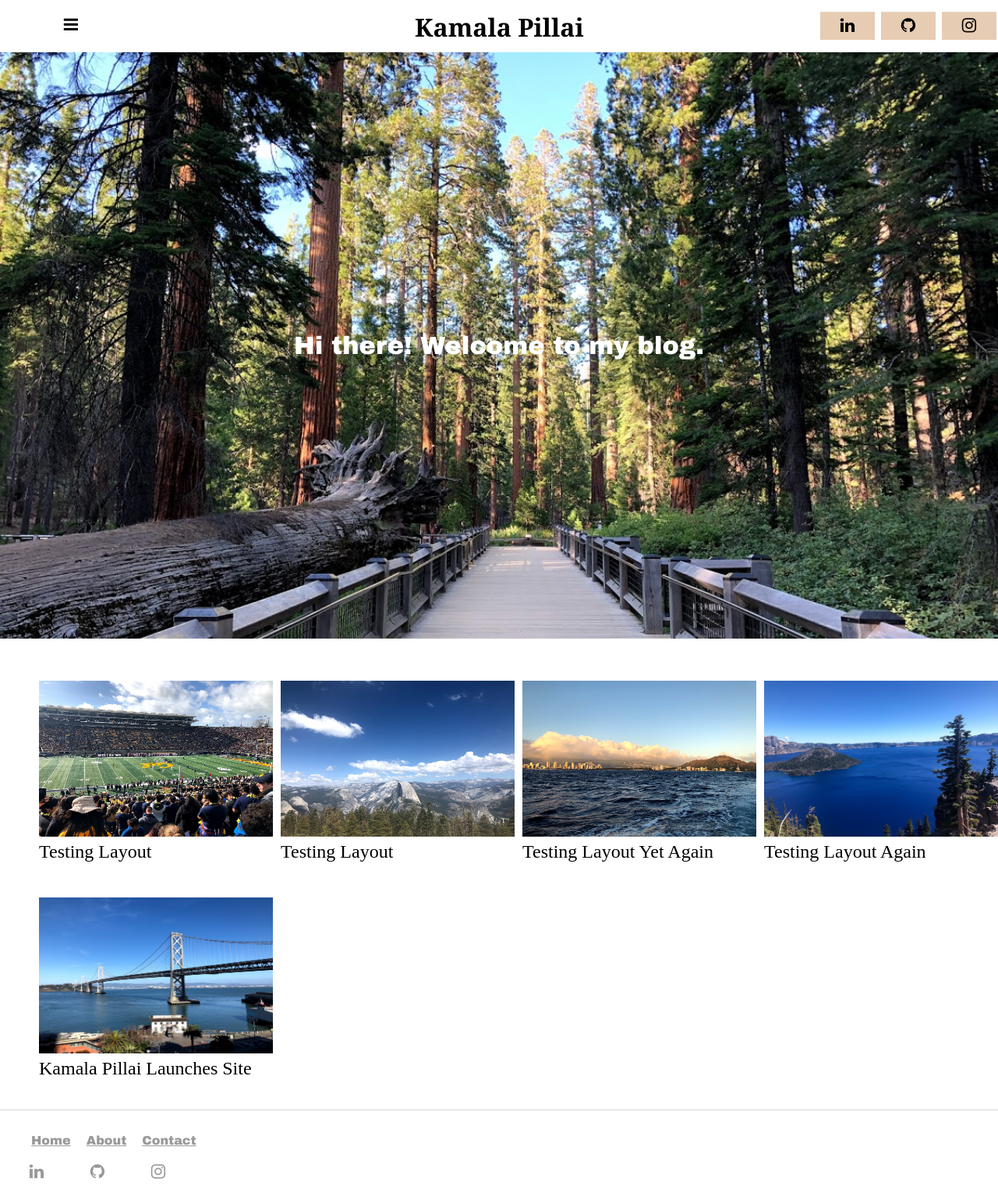
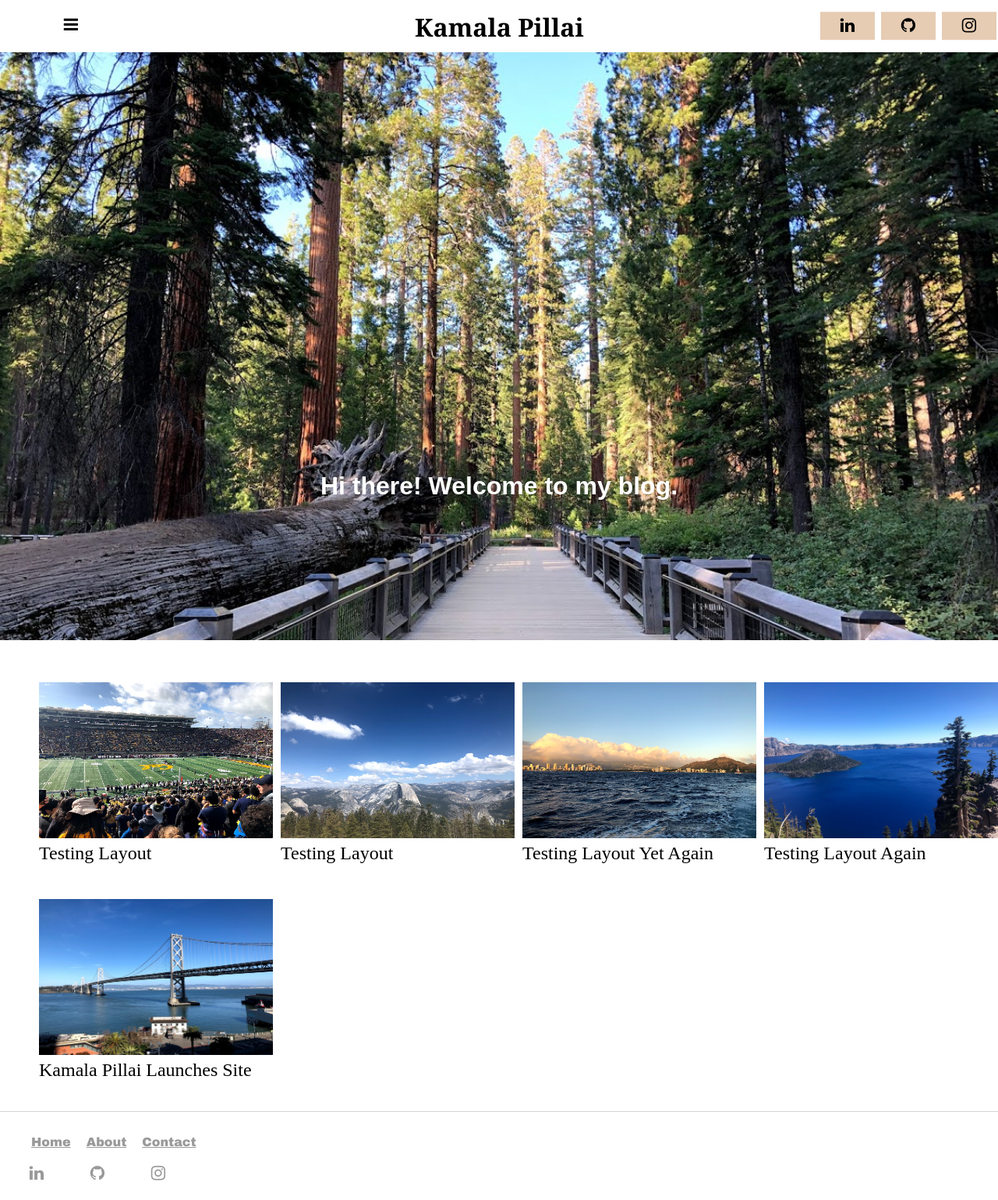
Before and after one commit to kpill/kpill.github.io, a Jekyll site: the page built from index.html, in a window 1280 px wide. Shown: the whole page at 78% size. Built offline with Jekyll 4.4.1, drawn with Linux system fonts in a browser that asks for light colours.

Commit message:
Update main.css

```diff
--- a/css/main.css
+++ b/css/main.css
@@ -188,11 +188,11 @@ h1 {
 
 h1.welcome {
 	margin-top: 0;
-	font-family: "Arial Black", Gadget, sans-serif;
+	font-family: Arial, Helvetica, sans-serif;
 	color: white;
 	font-weight: bold;
-	padding-top: 28vw;
-	padding-bottom: 28vw;
+	padding-top: 42vw;
+	padding-bottom: 14vw;
 }
 
 p {
```
